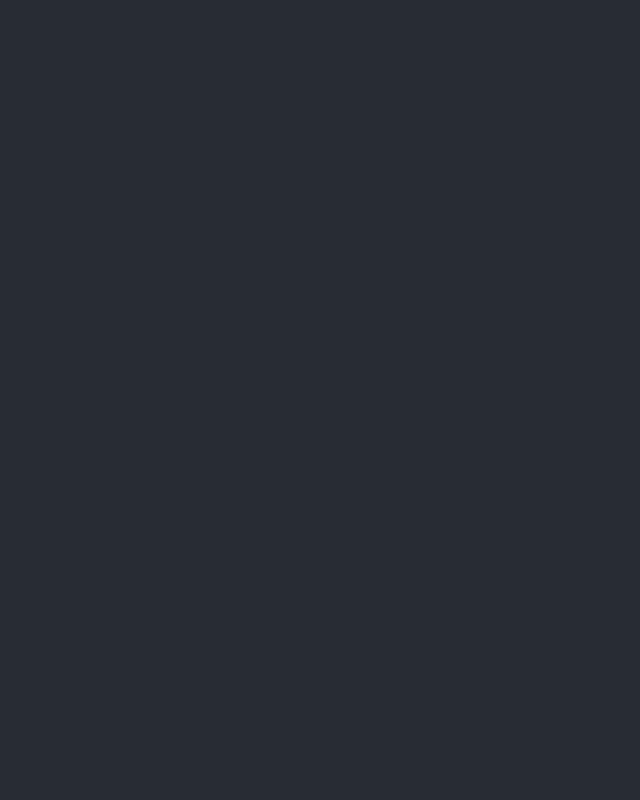
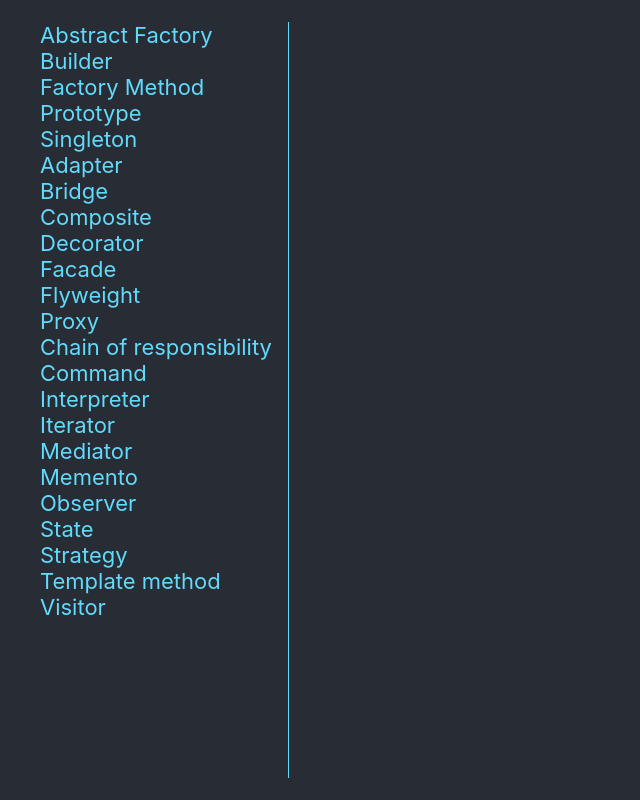
Before and after one commit to ayaulianova/hint-app, a React (Create React App) app: page / in a window 1280 px wide. Shown: the whole page, without its empty margins (0-640 px from the left). Built offline with nearby package versions, Linux system fonts and the light colour scheme.

Commit message:
add list of patterns

```diff
--- a/src/App.css
+++ b/src/App.css
@@ -1,11 +1,18 @@
 .App {
-  text-align: center;
+  display: flex;
+  min-height: 100vh;
+  font-size: calc(6px + 2vmin);
   background-color: #282c34;
-  min-height: 100vh;
-  display: flex;
-  flex-direction: column;
-  align-items: center;
-  justify-content: center;
-  font-size: calc(10px + 2vmin);
   color: #61dafb;
 }
+
+ul{
+  flex-direction: column;
+  border-right: 1px solid #61dafb;
+  padding-right: 2vmin;
+}
+
+li{
+  list-style: none;
+  text-align: left;
+}
--- a/src/App.js
+++ b/src/App.js
@@ -1,10 +1,38 @@
+import React from 'react';
+import './App.css';
 
-import './App.css';
+const PATTERNS = [
+  "Abstract Factory",
+  "Builder",
+  "Factory Method",
+  "Prototype",
+  "Singleton",
+  "Adapter",
+  "Bridge",
+  "Composite",
+  "Decorator",
+  "Facade",
+  "Flyweight",
+  "Proxy",
+  "Chain of responsibility",
+  "Command",
+  "Interpreter",
+  "Iterator",
+  "Mediator",
+  "Memento",
+  "Observer",
+  "State",
+  "Strategy",
+  "Template method",
+  "Visitor",
+];
 
 function App() {
   return (
     <div className="App">
-
+      <ul>
+        {PATTERNS.map((i, index) => <li key={index}>{i.toString()}</li>)}
+      </ul>
     </div>
   );
 }
```
